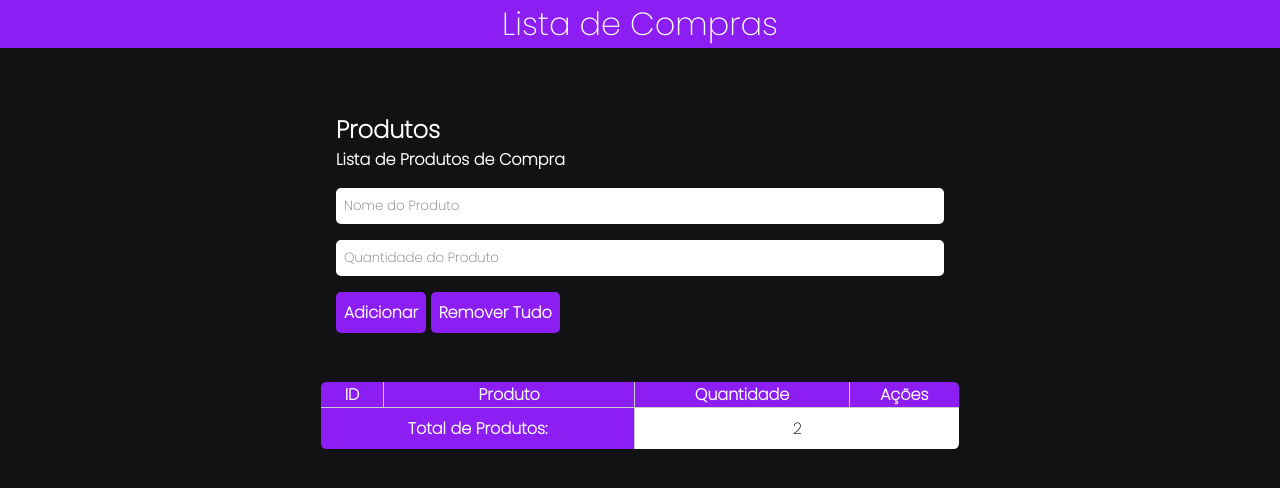
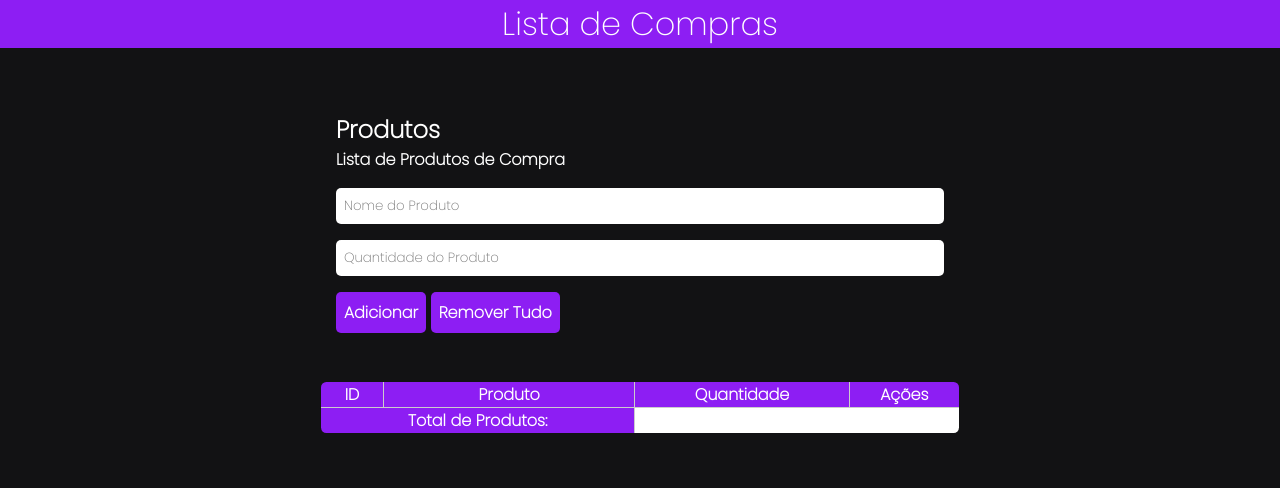
Before and after one commit to sergioalmeida00/listaProduto, a plain HTML site: page index.html in a window 1280 px wide. Drawn offline with nearby package versions, Linux system fonts and the light colour scheme.

Commit message:
ADD linha total na table

```diff
--- a/index.html
+++ b/index.html
@@ -46,7 +46,7 @@
                 <tfoot>
                     <tr>
                         <th colspan="2">Total de Produtos:</th>
-                        <td colspan="2" id="total">2</td>
+                        <td colspan="2" id="total"></td>
                     </tr>
                 </tfoot>
             </table>
```
